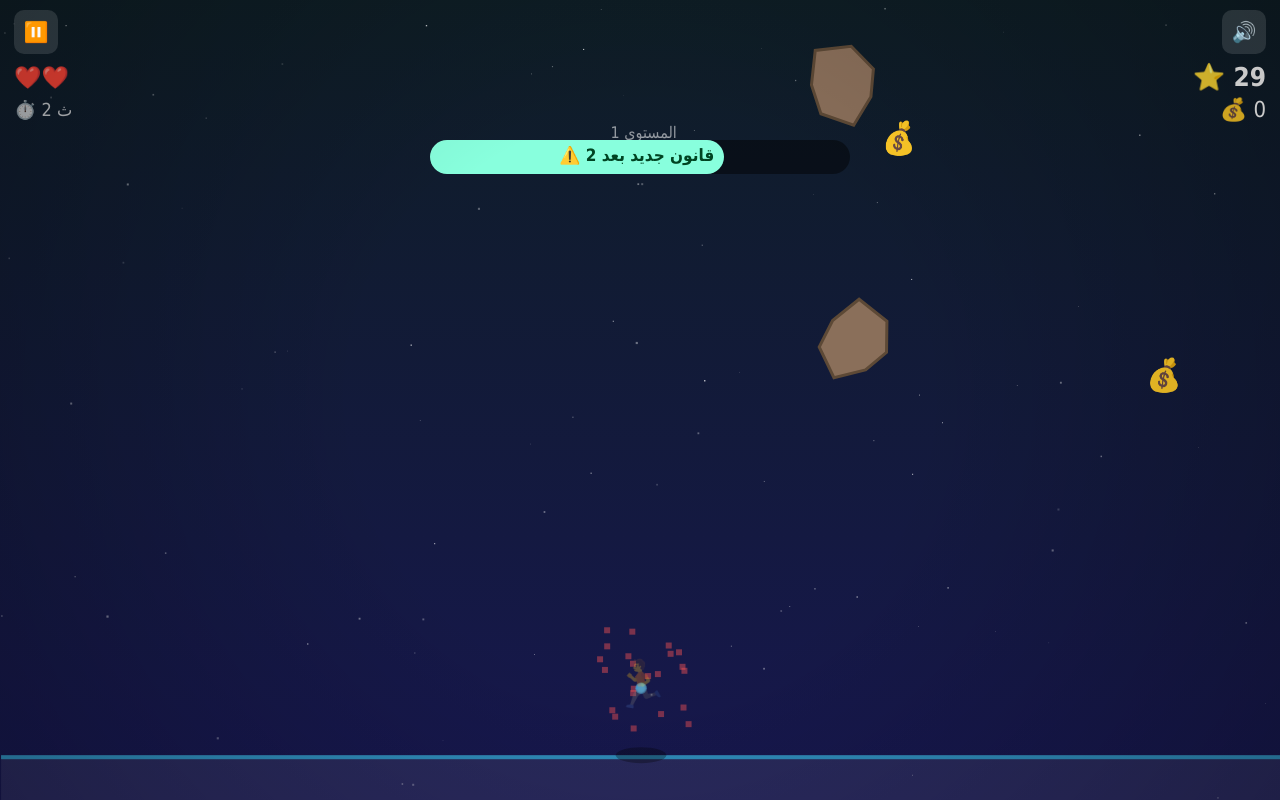
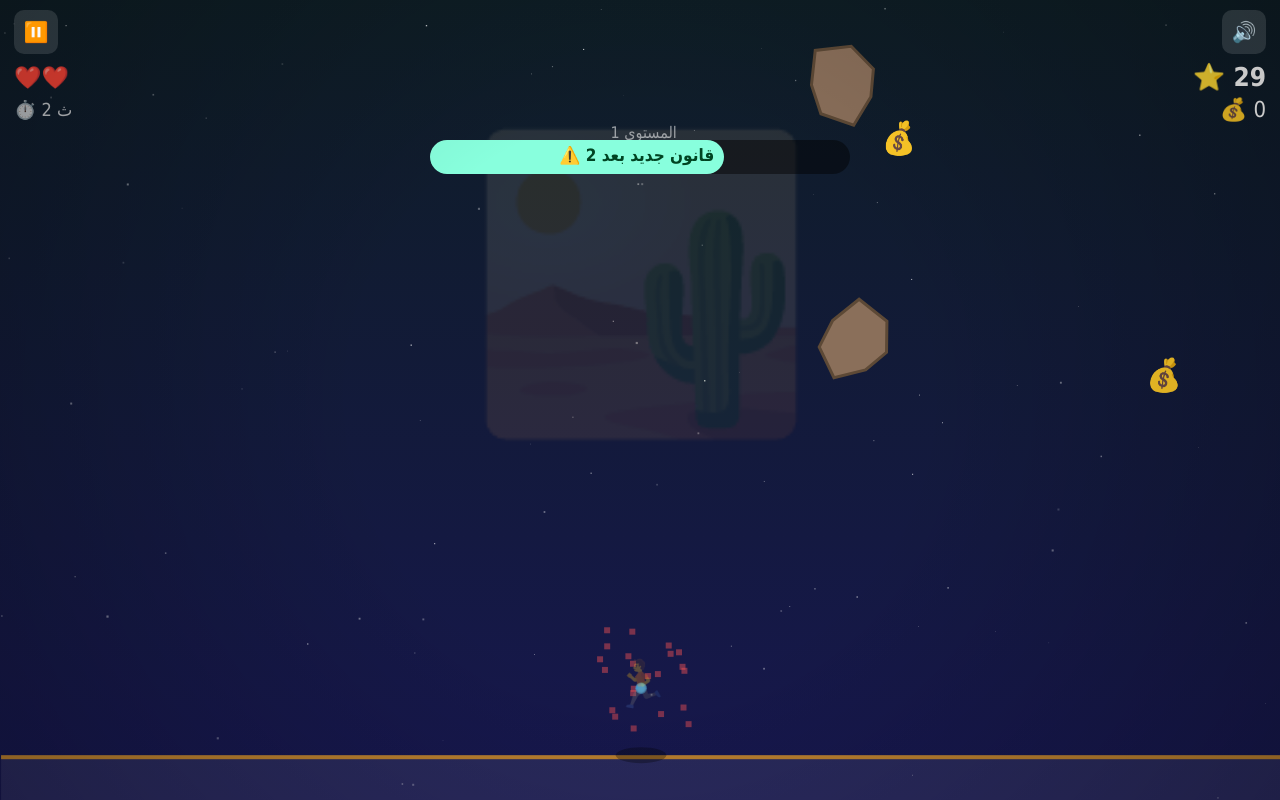
Before and after one commit to mohamedelsayed16399-bit/rule-flip-ar, a plain HTML site: page index.html in a window 1280 px wide. Both pictures are taken after a click on the button "ابدأ اللعب". Drawn offline with Linux system fonts and the light colour scheme.

Commit message:
Update index.html

```diff
--- a/index.html
+++ b/index.html
@@ -116,8 +116,15 @@ const LAWS=[
  {id:'shield',  name:'🛡️ درع!', desc:'ضربة واحدة ببلاش!', dur:9},
  {id:'swarm',   name:'🐝 سرب صغار!', desc:'صخور صغيرة سريعة من كل حتة!', dur:8},
  {id:'ice',     name:'🧊 أرضية متزحلقة!', desc:'الحركة بتزحلق!', dur:9},
+ {id:'flip',    name:'🔃 الدنيا مقلوبة!', desc:'الشاشة بالعكس!', dur:8},
 ];
-const LAW_EMOJI={gravity:'🙃',mirror:'🔁',speed:'🔥',slow:'🐌',dark:'🌑',giant:'🦣',rain:'☄️',luck:'🍀',earthq:'🌋',wind:'💨',tiny:'🐜',coinrain:'🤑',shield:'🛡️',swarm:'🐝',ice:'🧊'};
+const WORLDS=[
+ {name:'الصحراء',e:'🏜️',h:35},
+ {name:'البحر',e:'🌊',h:200},
+ {name:'الغابة',e:'🌲',h:130},
+ {name:'الفضاء',e:'🌌',h:270},
+];
+const LAW_EMOJI={gravity:'🙃',mirror:'🔁',speed:'🔥',slow:'🐌',dark:'🌑',giant:'🦣',rain:'☄️',luck:'🍀',earthq:'🌋',wind:'💨',tiny:'🐜',coinrain:'🤑',shield:'🛡️',swarm:'🐝',ice:'🧊',flip:'🔃'};
 
 // ---------- Skins ----------
 const SKINS=[{e:'🏃',need:0},{e:'🚀',need:500},{e:'🐪',need:1500},{e:'👑',need:3000}];
@@ -133,6 +140,7 @@ const S={
   windDir:1, shieldLeft:0,
   nextBossIn:45, bossWarn:0, bossKind:0,
   combo:0, comboT:0, lawsSeenCount:0, level:1, startHigh:0,
+  magnetT:0, slowT:0, heartT:0, world:-1, powersGot:0,
   ach:{}, trail:[],
   high:+(localStorage.getItem('rf_high')||0),
   skin:localStorage.getItem('rf_skin')||'🏃',
@@ -140,7 +148,7 @@ const S={
 };
 const has=id=>S.laws.some(l=>l.id===id);
 const player={x:0,y:0,w:46,h:46,baseW:46,face:1,v:0};
-let rocks=[], coinz=[], parts=[], texts=[], stars=[];
+let rocks=[], coinz=[], parts=[], texts=[], powers=[], stars=[];
 for(let i=0;i<90;i++) stars.push({x:Math.random(),y:Math.random(),s:Math.random()*1.8+.4,tw:Math.random()*6.28});
 
 // ---------- Input ----------
@@ -224,6 +232,7 @@ function startGame(daily){
   S.windDir=1; S.shieldLeft=0; S.nextBossIn=45; S.bossWarn=0;
   rocks=[]; coinz=[]; parts=[]; texts=[];
   S.trail=[]; S.combo=0; S.comboT=0; S.lawsSeenCount=0; S.level=1; S.startHigh=S.high; player.v=0;
+  S.magnetT=0; S.slowT=0; S.heartT=0; S.world=-1; S.powersGot=0; powers=[];
   player.x=W/2; player.w=player.baseW; player.h=player.baseW;
   $('startScreen').classList.add('hidden');
   $('overScreen').classList.add('hidden');
@@ -291,10 +300,22 @@ function spawnBoss(){
   S.bannerT=2.4; sfx.boss(); S.shake=.5;
 }
 
+// ---------- Power-ups ----------
+const POWERS=[{id:'shield',e:'🛡️',w:4},{id:'magnet',e:'🧲',w:3},{id:'slow',e:'⏱️',w:2},{id:'heart',e:'❤️',w:1}];
+function pickPower(){ let tot=0; for(const p of POWERS)tot+=p.w; let r=R()*tot; for(const p of POWERS){ r-=p.w; if(r<=0)return p; } return POWERS[0]; }
+function applyPower(id){
+  S.powersGot++;
+  if(id==='shield'){ S.shieldLeft++; addText(player.x,player.y-100,'🛡️ درع زيادة!','#4aa8ff'); }
+  else if(id==='magnet'){ S.magnetT=10; addText(player.x,player.y-100,'🧲 مغناطيس 10 ثواني!','#ff9a3c'); }
+  else if(id==='slow'){ S.slowT=4; addText(player.x,player.y-100,'⏱️ الزمن باطئ 4 ثواني!','#8fd'); }
+  else if(id==='heart'){ if(S.hearts<4){ S.hearts++; addText(player.x,player.y-100,'❤️ قلب زيادة!','#ff5555'); } else { S.score+=50; addText(player.x,player.y-100,'❤️ مليان! +50','#ff5555'); } }
+  beep(700,.1,'sine',.15); setTimeout(()=>beep(1050,.12,'sine',.13),80);
+}
+
 // ---------- Update ----------
-let spawnR=0, spawnC=0;
+let spawnR=0, spawnC=0, spawnP=7;
 function update(dt){
-  const slow=has('slow')?0.5:1;
+  const slow=(has('slow')||S.slowT>0)?0.5:1;
   const fast=has('speed')?1.7:1;
   const dtg=dt*slow;
   S.t+=dtg; S.difficulty=1+S.t/25;
@@ -342,6 +363,10 @@ function update(dt){
     coinz.push({x:30+R()*(W-60),y:fromBottom?H+30:-30,vy:(fromBottom?-1:1)*(120+R()*70)*fast,s:16,ph:R()*6.28});
   }
 
+  spawnP-=dtg; if(spawnP<=0){ spawnP=9+R()*7;
+    const fromBottom=has('gravity'); const pw0=pickPower();
+    powers.push({x:40+R()*(W-80),y:fromBottom?H+30:-30,vy:(fromBottom?-1:1)*110*fast,s:18,ph:R()*6.28,kind:pw0.id,e:pw0.e});
+  }
   const pw=player.w;
   // rocks
   for(let i=rocks.length-1;i>=0;i--){ const r=rocks[i]; r.y+=r.vy*dtg; r.rot+=r.vr*dtg;
@@ -368,7 +393,7 @@ function update(dt){
   }
   // coins
   for(let i=coinz.length-1;i>=0;i--){ const c=coinz[i]; c.ph+=dtg*6;
-    if(has('luck')){ const dx=player.x-c.x, dy=(player.y-30)-c.y, d=Math.hypot(dx,dy); if(d<180&&d>1){ c.x+=dx/d*340*dtg; c.y+=dy/d*340*dtg; } }
+    if(has('luck')||S.magnetT>0){ const dx=player.x-c.x, dy=(player.y-30)-c.y, d=Math.hypot(dx,dy); if(d<180&&d>1){ c.x+=dx/d*340*dtg; c.y+=dy/d*340*dtg; } }
     c.y+=c.vy*dtg;
     if(c.y<-60||c.y>H+60){ coinz.splice(i,1); continue; }
     const dx=c.x-player.x, dy=c.y-(player.y-player.h/2);
@@ -385,12 +410,24 @@ function update(dt){
   }
   S.score+=dtg*(slow<1?4:10)*S.difficulty;
   if(S.comboT>0){ S.comboT-=dtg; if(S.comboT<=0)S.combo=0; }
+  if(S.slowT>0)S.slowT-=dt; if(S.magnetT>0)S.magnetT-=dt;
+  if(S.hearts===1){ S.heartT-=dt; if(S.heartT<=0){ S.heartT=1.3; beep(70,.18,'sine',.22); } }
+  // world progression: new world every 3 levels
+  const wIdx=Math.floor((S.level-1)/3)%WORLDS.length;
+  if(wIdx!==S.world){ const first=S.world===-1; S.world=wIdx;
+    if(!first){ S.banner={txt:'🗺️ دخلت عالم: '+WORLDS[wIdx].e+' '+WORLDS[wIdx].name,sub:'جو جديد.. نفس الجنون'}; S.bannerT=2; sfx.law(); } }
   if(S.t>=60)unlock('alive60'); if(S.t>=120)unlock('alive120'); if(S.score>=1000)unlock('score1000');
   if(S.t>=S.level*30){ S.level++; S.score+=50; S.banner={txt:'📈 المستوى '+S.level+'!','sub':'+50 نقطة.. واللعبة بتنجن أكتر'}; S.bannerT=1.6; beep(980,.1,'triangle',.14); setTimeout(()=>beep(1240,.12,'triangle',.14),100); }
   // player trail
   S.trail.push({x:player.x,y:player.y-player.h/2,l:.45}); if(S.trail.length>40)S.trail.shift();
   for(let i=S.trail.length-1;i>=0;i--){ S.trail[i].l-=dtg; if(S.trail[i].l<=0)S.trail.splice(i,1); }
 
+  // power-ups
+  for(let i=powers.length-1;i>=0;i--){ const q=powers[i]; q.ph+=dtg*5; q.y+=q.vy*dtg;
+    if(q.y<-60||q.y>H+60){ powers.splice(i,1); continue; }
+    const dx=q.x-player.x, dy=q.y-(player.y-player.h/2);
+    if(Math.hypot(dx,dy)<(q.s+pw*.5)*.95){ applyPower(q.kind); powers.splice(i,1); }
+  }
   // particles & texts
   for(let i=parts.length-1;i>=0;i--){ const p=parts[i]; p.x+=p.vx*dt; p.y+=p.vy*dt; p.vy+=500*dt; p.l-=dt*1.8; if(p.l<=0)parts.splice(i,1); }
   for(let i=texts.length-1;i>=0;i--){ const t=texts[i]; t.y-=40*dt; t.l-=dt; if(t.l<=0)texts.splice(i,1); }
@@ -414,9 +451,11 @@ function draw(){
 
   cx.save();
   if(S.shake>0)cx.translate((R()-.5)*S.shake*26,(R()-.5)*S.shake*26);
+  if(has('flip')&&S.running){ cx.translate(W/2,H/2); cx.rotate(Math.PI); cx.translate(-W/2,-H/2); }
 
+  if(S.world>=0){ cx.globalAlpha=.10; cx.font='280px serif'; cx.textAlign='center'; cx.textBaseline='middle'; cx.fillText(WORLDS[S.world].e, W/2, H*.38); cx.globalAlpha=1; }
   cx.fillStyle='rgba(255,255,255,.08)'; cx.fillRect(0,H-46,W,46);
-  cx.fillStyle=`hsl(${S.hue},60%,45%)`; cx.fillRect(0,H-46,W,4);
+  cx.fillStyle=`hsl(${S.world>=0?WORLDS[S.world].h:S.hue},60%,45%)`; cx.fillRect(0,H-46,W,4);
 
   for(const c of coinz){ cx.save(); cx.translate(c.x,c.y); cx.scale(Math.abs(Math.cos(c.ph))*.5+.5,1);
     cx.font=`${c.s*2}px serif`; cx.textAlign='center'; cx.textBaseline='middle'; cx.fillText('💰',0,0); cx.restore(); }
@@ -426,6 +465,10 @@ function draw(){
     cx.beginPath(); for(let i=0;i<7;i++){ const a=i/7*6.283, rr=r.s*(0.8+((i*37)%10)/22); cx[i?'lineTo':'moveTo'](Math.cos(a)*rr,Math.sin(a)*rr); } cx.closePath(); cx.fill(); cx.stroke();
     if(r.boss){ cx.font=`${r.s}px serif`; cx.textAlign='center'; cx.textBaseline='middle'; cx.fillText('😈',0,0); }
     cx.restore(); }
+  for(const q of powers){ const pulse=1+.15*Math.sin(q.ph*2);
+    cx.save(); cx.translate(q.x,q.y);
+    cx.fillStyle='rgba(255,255,255,.18)'; cx.beginPath(); cx.arc(0,0,q.s*1.5*pulse,0,6.283); cx.fill();
+    cx.font=`${q.s*2}px serif`; cx.textAlign='center'; cx.textBaseline='middle'; cx.fillText(q.e,0,0); cx.restore(); }
   for(const p of parts){ cx.globalAlpha=Math.max(0,p.l); cx.fillStyle=p.c; cx.fillRect(p.x-3,p.y-3,6,6); }
   cx.globalAlpha=1;
 
@@ -437,6 +480,7 @@ function draw(){
     cx.font=`${player.h}px serif`; cx.textAlign='center'; cx.textBaseline='middle';
     cx.save(); if(player.face<0)cx.scale(-1,1); cx.fillText(S.skin,0,0); cx.restore();
     if(S.shieldLeft>0){ cx.strokeStyle='rgba(74,168,255,.9)'; cx.lineWidth=3; cx.beginPath(); cx.arc(0,0,player.h*.75,0,6.283); cx.stroke(); }
+    if(S.magnetT>0){ cx.strokeStyle='rgba(255,154,60,'+(0.4+0.3*Math.sin(S.t*8))+')'; cx.lineWidth=2; cx.beginPath(); cx.arc(0,0,player.h*.95,0,6.283); cx.stroke(); }
     cx.restore();
   }
   // floating texts
@@ -532,13 +576,14 @@ requestAnimationFrame(loop);
         if(threat&&tD<260){ dir=threat.x>player.x?-1:1; if(player.x<70)dir=1; if(player.x>W-70)dir=-1; }
         else { let bc=null,bD=1e9; for(const c of coinz){ const d=Math.hypot(c.x-player.x,c.y-player.y); if(d<bD){bD=d;bc=c;} } if(bc)dir=bc.x>player.x+10?1:bc.x<player.x-10?-1:0; }
         keys['ArrowLeft']=dir<0; keys['ArrowRight']=dir>0;
+        if(location.search.includes('god'))S.inv=9;
         if(S.running&&!S.over){ update(1/60); for(const l of S.laws)lawsSeen.add(l.id); if(S.laws.length>1)combos++; maxRocks=Math.max(maxRocks,rocks.length); bosses+=rocks.filter(r=>r.boss&&!r._c).length; rocks.forEach(r=>r._c=true); }
         if(S.over){ deaths++; if(deaths>=3)break; startGame(false); }
       }
       draw();
       const cardLen=(function(){try{return makeCard();}catch(e){return -1;}})();
       console.log('AUTOTEST_CARD_LEN='+cardLen+' ach='+Object.keys(S.ach).length+'/'+Object.keys(ACH_NAMES).length+' unlocked='+Object.keys(S.ach).join(','));
-      console.log('AUTOTEST_DONE score='+Math.floor(S.score)+' coins='+S.coins+' deaths='+deaths+' maxRocks='+maxRocks+' bosses='+bosses+' comboFrames='+combos+' lawsSeen='+[...lawsSeen].join(',')+' texts='+texts.length);
+      console.log('AUTOTEST_DONE score='+Math.floor(S.score)+' coins='+S.coins+' deaths='+deaths+' maxRocks='+maxRocks+' bosses='+bosses+' comboFrames='+combos+' lawsSeen='+[...lawsSeen].join(',')+' powers='+S.powersGot+' world='+S.world+' texts='+texts.length);
     }catch(err){ console.log('AUTOTEST_JS_ERROR: '+err.message+' @ '+(err.stack||'').split('\n')[1]); }
   },300);
 })();
```
